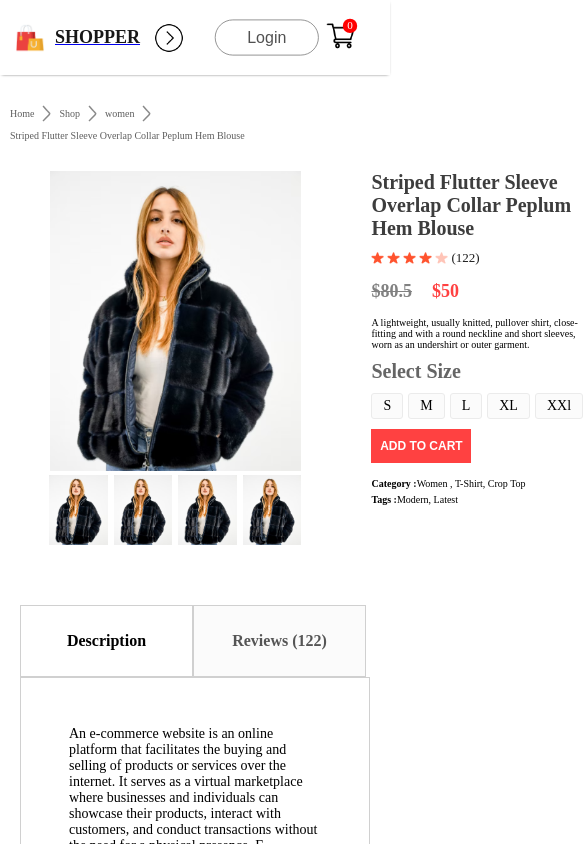
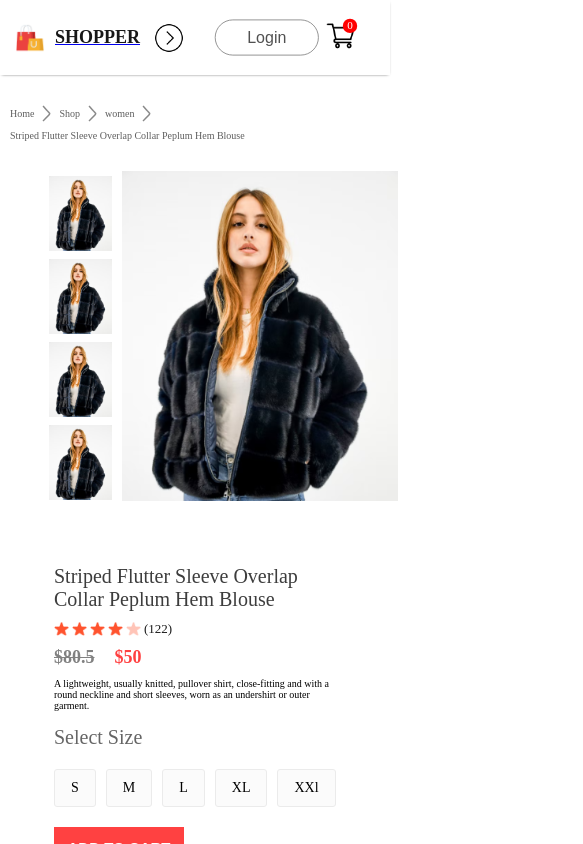
Before and after one commit to hanaalkadri/My-Fav, a React (Create React App) app: page /product/1 in a window 390 px wide. Shown: the top 844 px of the page, 583 px wide, since content can reach past the window. Built offline with nearby package versions, Linux system fonts and the light colour scheme.

Commit message:
Update responsive styles for product display

```diff
--- a/src/Components/ProductDisplay/ProductDisplay.css
+++ b/src/Components/ProductDisplay/ProductDisplay.css
@@ -231,20 +231,50 @@
     }
 }
 @media(max-width:500px){
-    .productdisplay-right h1 {
+    .productdisplay{
+        flex-direction: column;
+    }
+    .productdisplay-left{
+        gap:10px;
+        flex-direction: row;
+        margin: auto;
+    }
+    .productdisplay-img-list{
+        flex-direction: column;
+        gap: 8px;
+    }
+    .productdisplay-img-list img{
+        height: 75px;
+    }
+    .productdisplay-main-img{
+        height: 330px;
+    }
+    .productdisplay-right{
+        margin: 5px;
+    }
+    .productdisplay-right h1{
+        margin-top: 15px;
         font-size: 20px;
+        font-weight: 500;
     }
-    .productdisplay-right-prices {
-        margin: 15px 0;
-        font-size: 18px;
+    .productdisplay-right-stars img{
+        width: 15px;
     }
-    .productdisplay-right-size h1{
-        margin-top: 15px;
+    .productdisplay-right-sizes{
+        gap: 10px;
+        margin: 20px 0px;
     }
-    .productdisplay-right-size h1{
-        margin: 10px 0;
-    }
-    .productdisplay-right-size div{
+    .productdisplay-right-sizes div{
+        padding: 10px 16px;
         font-size: 14px;
     }
+    .productdisplay-right button{
+        width: 130px;
+        font-size: 15px;
+        padding: 12px 0px;
+    }
+    .productdisplay-right-category{
+        font-size: 16px;
+    }
+
 }
```
